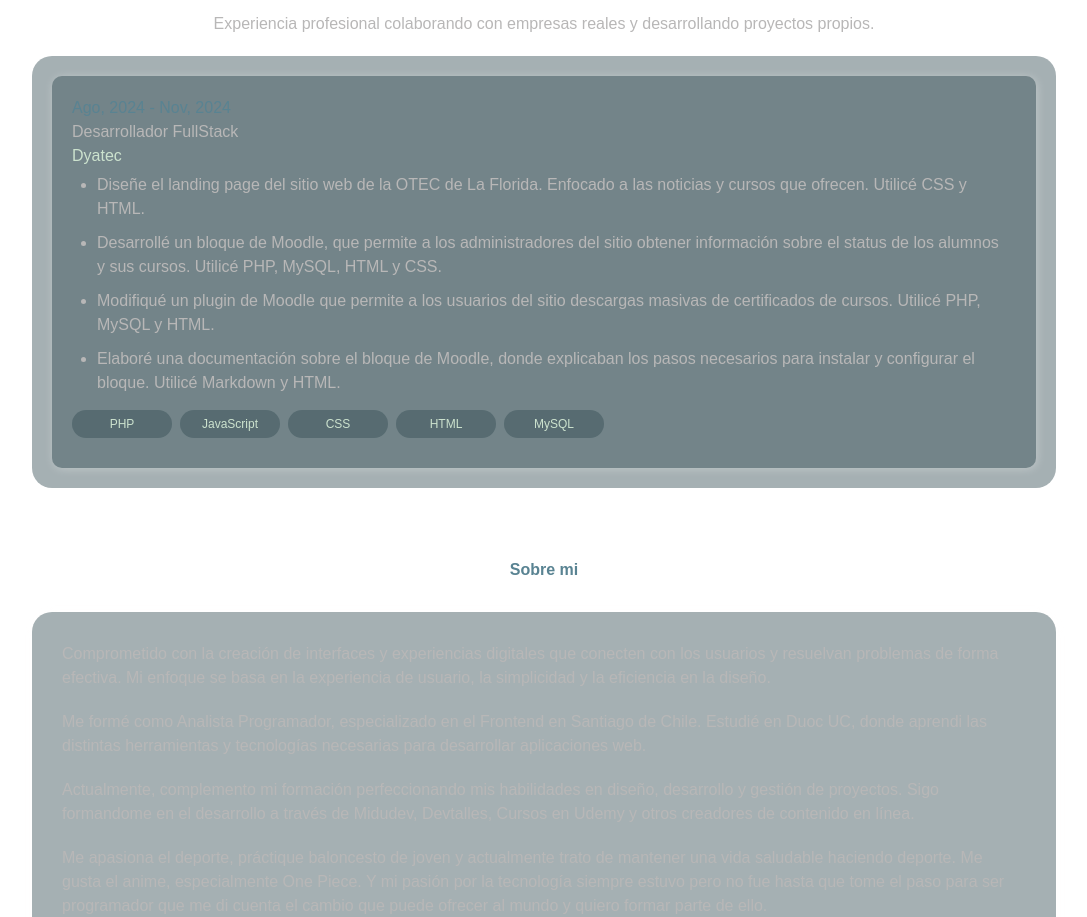
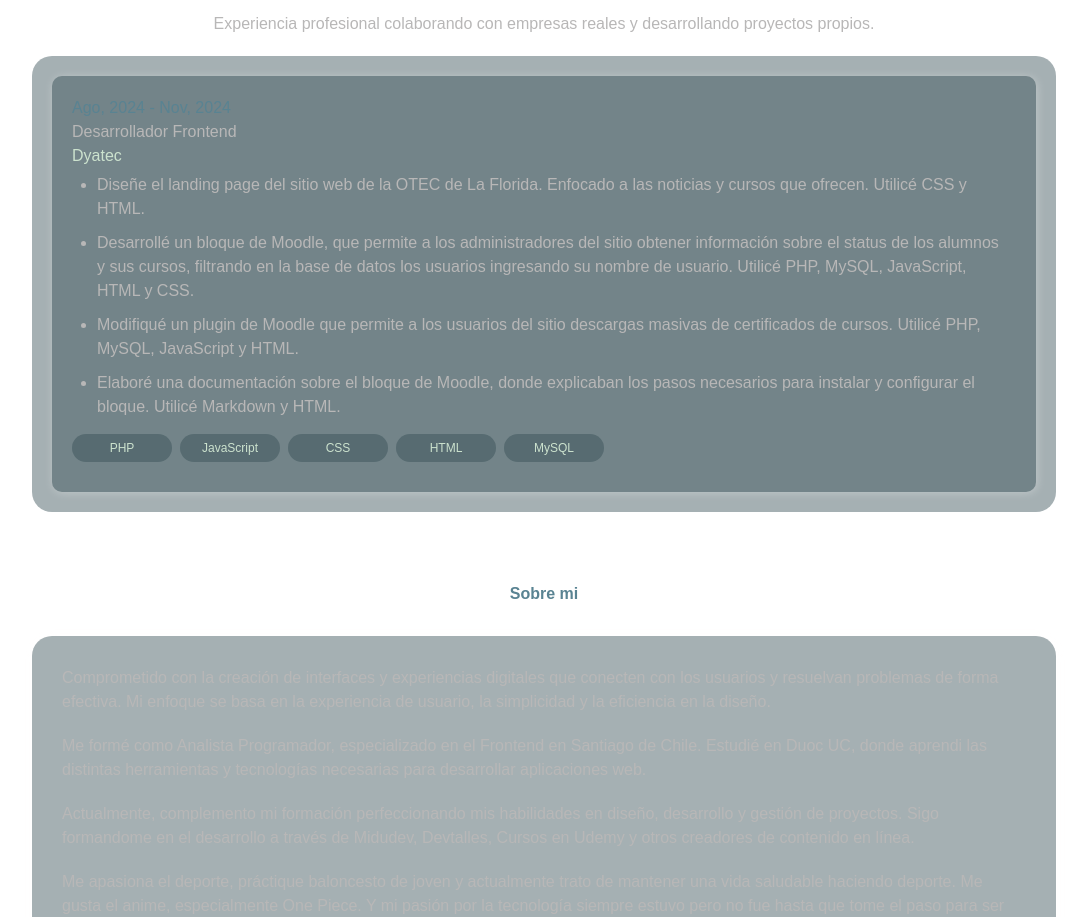
Before and after one commit to omar15hr/Portafolio, a React (Vite) app: page / in a window 1280 px wide. Shown: the part 3000-3917 px from the top of the page, without its empty margins (96-1183 px from the left). Built offline with nearby package versions, Linux system fonts and the light colour scheme.

Commit message:
correciones del experience

```diff
--- a/src/components/Experience.tsx
+++ b/src/components/Experience.tsx
@@ -2,11 +2,11 @@ const experience = [
   {
     date: "Ago, 2024 - Nov, 2024",
     company: "Dyatec",
-    position: "Desarrollador FullStack",
+    position: "Desarrollador Frontend",
     workDone: [
       "Diseñe el landing page del sitio web de la OTEC de La Florida. Enfocado a las noticias y cursos que ofrecen. Utilicé CSS y HTML.",
-      "Desarrollé un bloque de Moodle, que permite a los administradores del sitio obtener información sobre el status de los alumnos y sus cursos. Utilicé PHP, MySQL, HTML y CSS.",
-      "Modifiqué un plugin de Moodle que permite a los usuarios del sitio descargas masivas de certificados de cursos. Utilicé PHP, MySQL y HTML.",
+      "Desarrollé un bloque de Moodle, que permite a los administradores del sitio obtener información sobre el status de los alumnos y sus cursos, filtrando en la base de datos los usuarios ingresando su nombre de usuario. Utilicé PHP, MySQL, JavaScript, HTML y CSS.",
+      "Modifiqué un plugin de Moodle que permite a los usuarios del sitio descargas masivas de certificados de cursos. Utilicé PHP, MySQL, JavaScript y HTML.",
       "Elaboré una documentación sobre el bloque de Moodle, donde explicaban los pasos necesarios para instalar y configurar el bloque. Utilicé Markdown y HTML.",
     ],
     stack: ["PHP", "JavaScript", "CSS", "HTML", "MySQL"],
```
